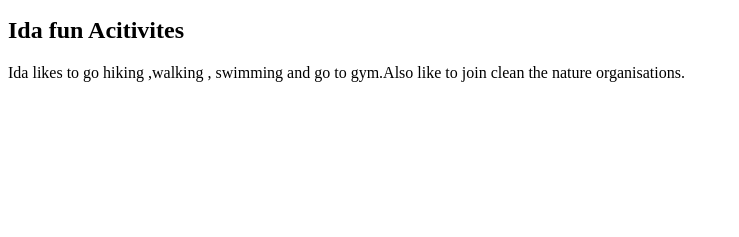
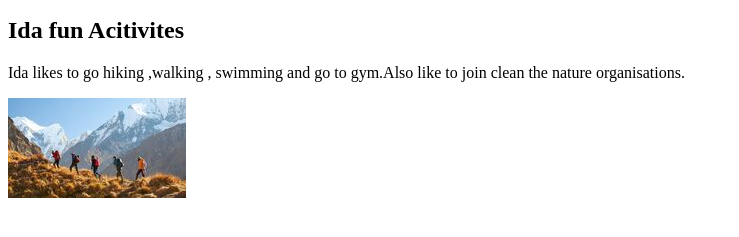
Before and after one commit to JursidaHima/info-me, a plain HTML site: page index.html in a window 1280 px wide. Shown: the part 101-338 px from the top of the page, without its empty margins (0-739 px from the left). Drawn offline with Linux system fonts and the light colour scheme.

Commit message:
image add

```diff
--- a/index.html
+++ b/index.html
@@ -10,5 +10,6 @@
  <p>Ida is a junior web development .She also works with datas.</p>
  <h2>Ida fun Acitivites</h2>
     <p>Ida likes to go hiking ,walking , swimming and go to gym.Also like to join  clean the  nature organisations.</p>
+    <img src="./images/hiking (1).jpg" alt="Hike">
 </body>
 </html>
```
Also changed, not shown: images/hiking (1).jpg (added).
